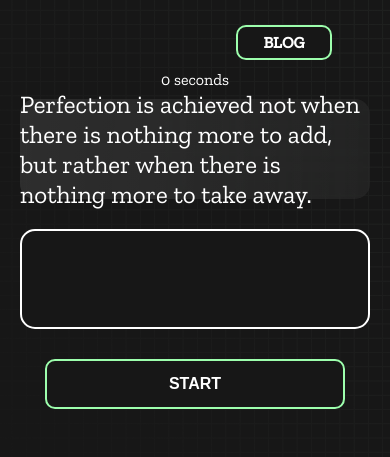
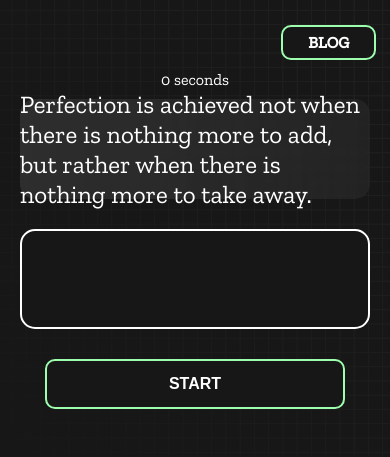
Before and after one commit to theMorshed/type-monster-debug-assignment-7, a plain HTML site: page index.html in a window 390 px wide. Shown: the part 65-522 px from the top of the page. Drawn offline with nearby package versions, Linux system fonts and the light colour scheme.

Commit message:
final polishing and fix some responsive issue

```diff
--- a/styles.css
+++ b/styles.css
@@ -231,4 +231,7 @@ button {
     grid-template-columns: repeat(1, 1fr);
     grid-gap: 20px;
   }
+  nav, .single-blog {
+    width: 93%;
+  }
 }
```
Also changed, not shown: script.js (line endings or trailing spaces).
